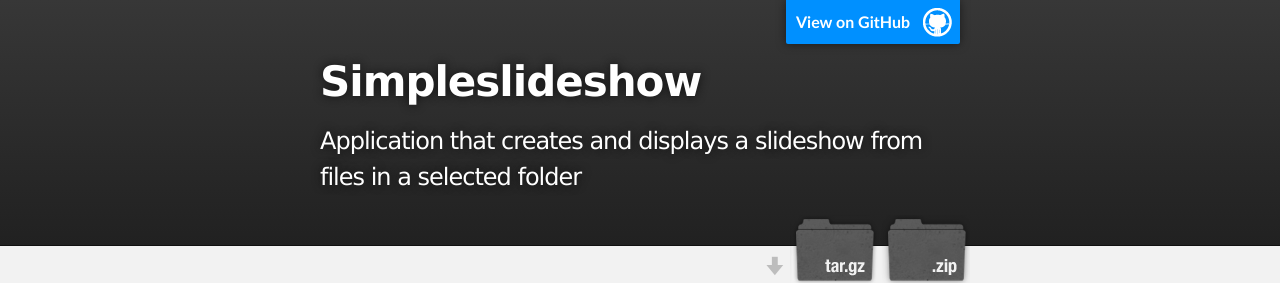
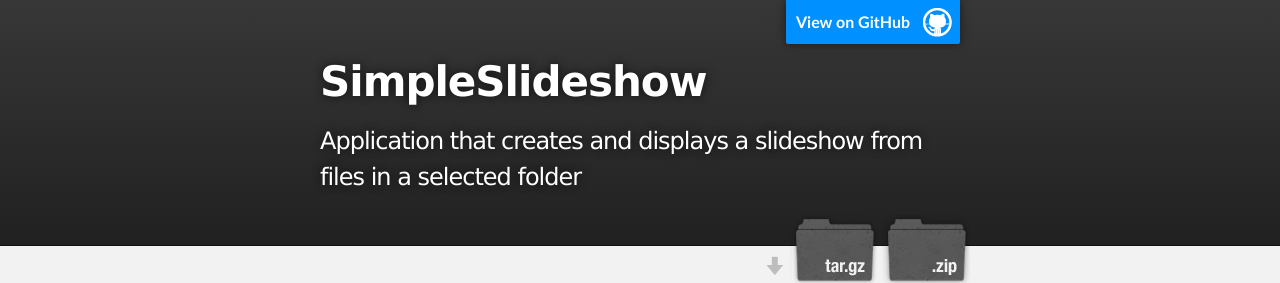
Before and after one commit to benoid/SimpleSlideshow, a Jekyll site: the page index.html, which Jekyll copies as it is, in a window 1280 px wide. Shown: the top 283 px of the page. Built offline with Jekyll 4.4.1, drawn with Linux system fonts in a browser that asks for light colours.

```diff
--- a/index.html
+++ b/index.html
@@ -18,7 +18,7 @@
         <header class="inner">
           <a id="forkme_banner" href="https://github.com/benoid/SimpleSlideshow">View on GitHub</a>
 
-          <h1 id="project_title">Simpleslideshow</h1>
+          <h1 id="project_title">SimpleSlideshow</h1>
           <h2 id="project_tagline">Application that creates and displays a slideshow from files in a selected folder</h2>
 
             <section id="downloads">
```
Also changed, not shown: other parts of index.html (+1 -1 lines).
